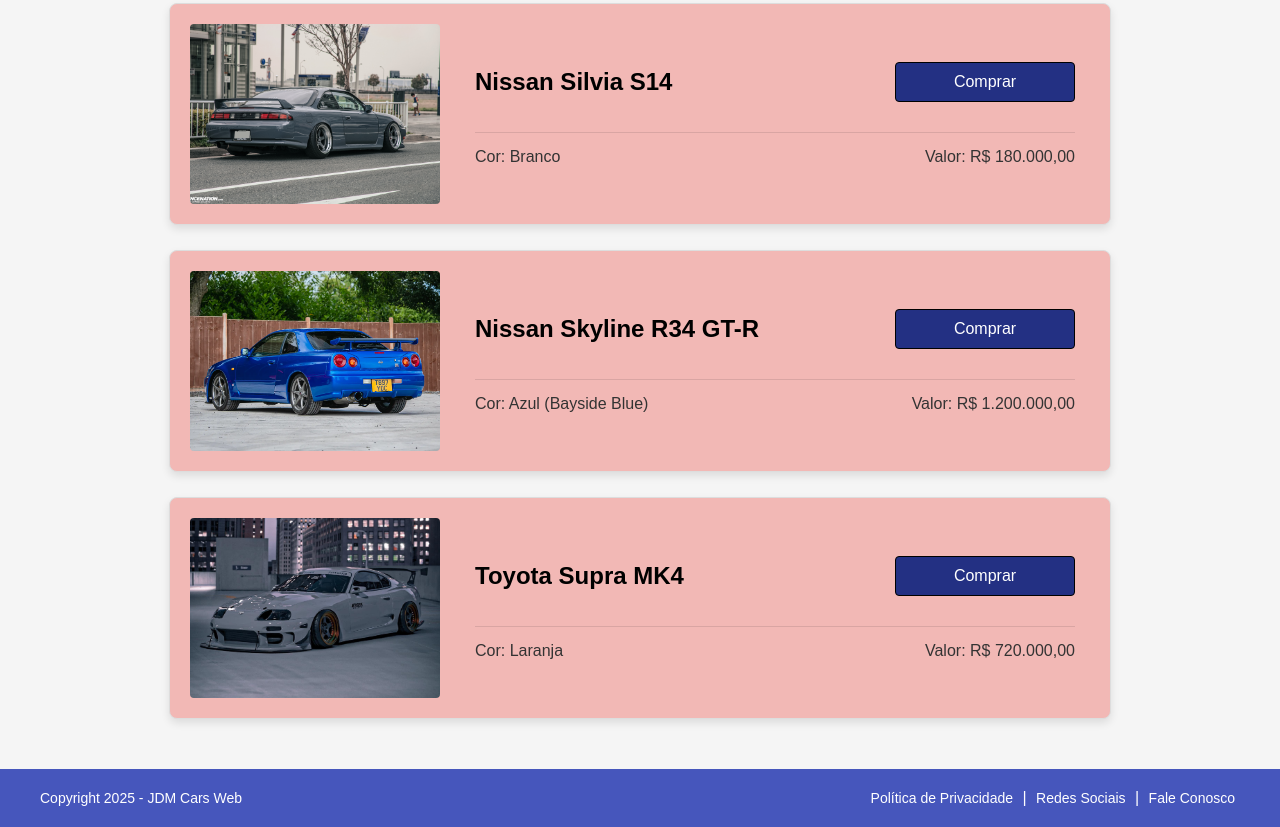
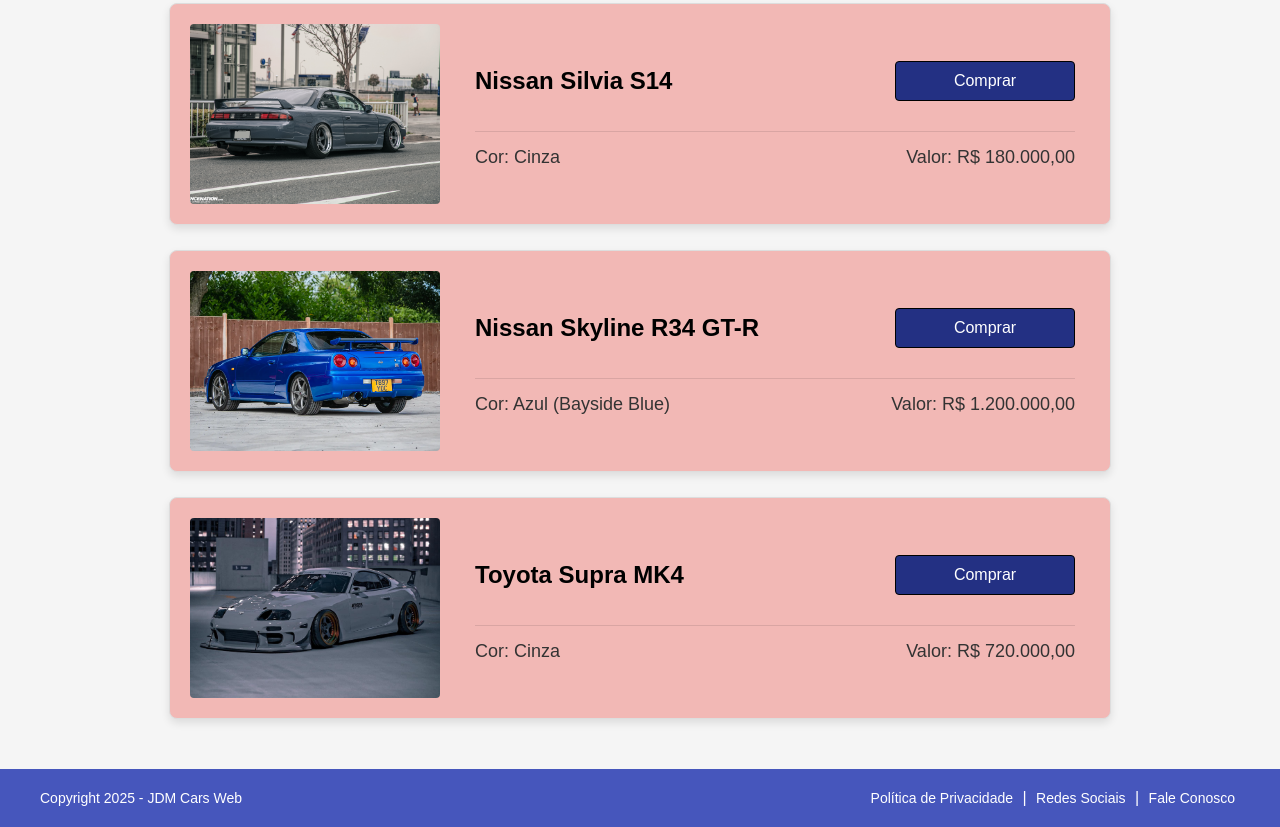
Before and after one commit to RafaKremer/atividade_entregar_04.09, a plain HTML site: page index.html in a window 1280 px wide. Shown: the part 395-1222 px from the top of the page. Drawn offline with Linux system fonts and the light colour scheme.

Commit message:
Correções feitas pelo rafael santos

```diff
--- a/cars.json
+++ b/cars.json
@@ -1,7 +1,7 @@
 [
   {
     "nome": "Nissan Silvia S14",
-    "cor": "Branco",
+    "cor": "Cinza",
     "valor": "R$ 180.000,00",
     "foto": "images/silvia-s14.jpg"
   },
@@ -13,7 +13,7 @@
   },
   {
     "nome": "Toyota Supra MK4",
-    "cor": "Laranja",
+    "cor": "Cinza",
     "valor": "R$ 720.000,00",
     "foto": "images/supra-mk4.jpg"
   }
--- a/script.js
+++ b/script.js
@@ -47,7 +47,7 @@
       });
     })
     .catch((error) => {
-      console.error("Erro ao carrer os dados dos carros:", error);
+      console.error("Erro ao carrergar os dados dos carros:", error);
       carContainer.textContent =
         "Não foi possível carregar os dados dos veículos, questione o Kremer à respeito, se ele não souber, CORRA!!";
     });
--- a/style.css
+++ b/style.css
@@ -123,7 +123,7 @@
 .carDetails p {
   margin: 0;
   color: #333;
-  font-size: 18 px;
+  font-size: 18px;
 }
 
 .car-price {
```
